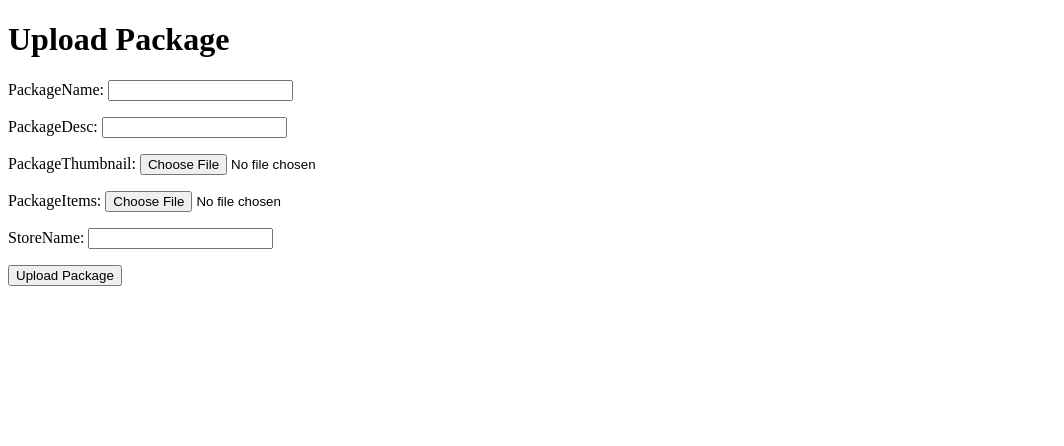
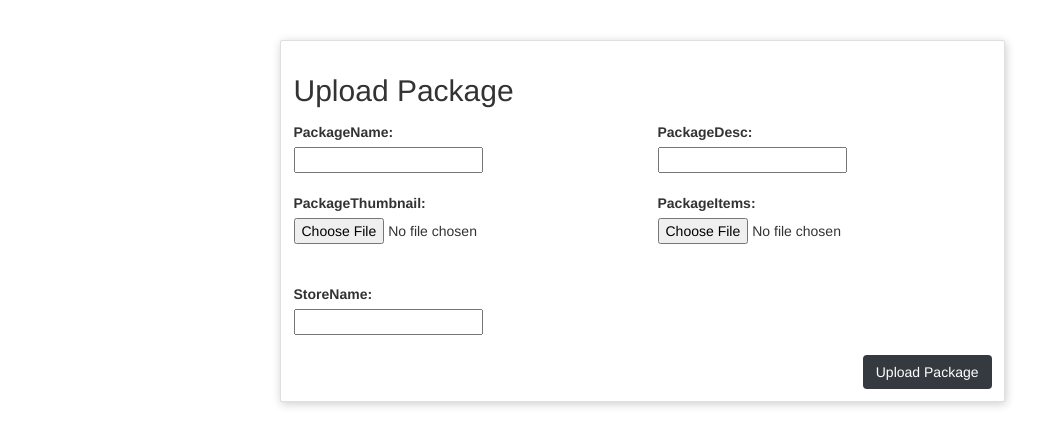
Before and after one commit to KWElites/marker-web, a Django app: page /upload/ in a window 1280 px wide. Shown: the top 446 px of the page, without its empty margins (0-1064 px from the left). Run offline with Django 3.2, Linux system fonts and the light colour scheme; the visitor is signed in with stand-in values (Sample User, id 1); some libraries are stand-ins or nearby versions.

Commit message:
added upload page frontend

```diff
--- a/users/templates/users/upload.html
+++ b/users/templates/users/upload.html
@@ -1,15 +1,66 @@
 <!DOCTYPE html>
 <html>
+    {%load static%}
     <head>
+        <meta charset="UTF-8">
+        <link rel="stylesheet" href="{% static 'StyleSheets/EditProfile.css' %}"/>
+        <link rel="stylesheet" href="https://stackpath.bootstrapcdn.com/bootstrap/4.3.1/css/bootstrap.min.css" integrity="sha384-ggOyR0iXCbMQv3Xipma34MD+dH/1fQ784/j6cY/iJTQUOhcWr7x9JvoRxT2MZw1T" crossorigin="anonymous">
+        <link rel="stylesheet" href="https://maxcdn.bootstrapcdn.com/bootstrap/3.4.1/css/bootstrap.min.css">
+        <link rel="stylesheet" href="https://cdnjs.cloudflare.com/ajax/libs/slick-carousel/1.8.1/slick-theme.min.css" integrity="sha512-17EgCFERpgZKcm0j0fEq1YCJuyAWdz9KUtv1EjVuaOz8pDnh/0nZxmU6BBXwaaxqoi9PQXnRWqlcDB027hgv9A==" crossorigin="anonymous" referrerpolicy="no-referrer" />
+    </head>
 
-    </head>
-    <body>
-        <h1>Upload Package</h1>
-        <form method="POST" enctype="multipart/form-data">
-            {% csrf_token %}
-            {{ packageForm.as_p }}
-            {{ storeForm.as_p }}
-            <button type="submit">Upload Package</button>
-        </form>
-    </body>
+<html>
+
+    <div class="container">
+
+        <div class="row gutters">
+
+            <!-- User Info -->
+            <div class="col-xl-2 col-lg-3 col-md-12 col-sm-12 col-12">
+                <div></div>
+            </div>
+
+            <div class="col-xl-8 col-lg-6 col-md-12 col-sm-12 col-12">
+                <div class="card h-55">
+                    <div class="card-body">
+                        <form method="POST" enctype="multipart/form-data">
+                            {% csrf_token %}
+
+                            <!-- Profile Details -->
+                            <div class="row gutters">
+                                <!-- Form Title -->
+                                <div class="col-xl-12 col-lg-12 col-md-12 col-sm-12 col-12">
+                                    <h2 class="mb-4"> Upload Package <br></h2>
+                                </div>
+
+                                {%for field in packageForm%}
+                                    <div class="col-xl-6 col-lg-6 col-md-6 col-sm-6 col-12">
+                                        {{field.label_tag}} <br>
+                                        {{field}} <br><br>
+                                    </div>
+                                {%endfor%}
+
+                                {%for field in storeForm%}
+                                    <div class="col-xl-6 col-lg-6 col-md-6 col-sm-6 col-12">
+                                        {{field.label_tag}} <br>
+                                        {{field}} <br><br>
+                                    </div>
+                                {%endfor%} <br>
+
+                            </div>
+
+
+                            <!-- Upload Package -->
+                            <div class="row gutters">
+                                <div class="col-xl-12 col-lg-12 col-md-12 col-sm-12 col-12">
+                                    <button type="submit" class="btn btn-dark float-right">Upload Package</button>
+                                </div>
+                            </div>
+                        </form>
+                    </div>
+                </div>
+            </div>
+        </div>
+    </div>
+
 </html>
```
